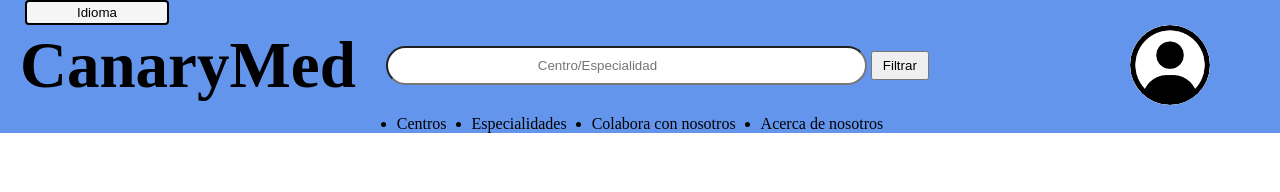
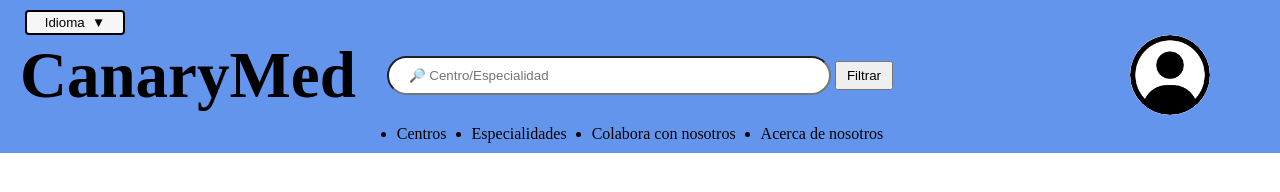
Before and after one commit to Enric1005/CanaryMet, a plain HTML site: page templates/header.html in a window 1280 px wide. Drawn offline with Linux system fonts and the light colour scheme.

Commit message:
mejoras en el header

```diff
--- a/css/header.css
+++ b/css/header.css
@@ -13,12 +13,14 @@ header {
 }
 /* Boton idioma */
 .idioma {
-    padding: 3px 50px;
+    width: 100px;
+    height: 25px;
     cursor: pointer;
     border: 2px solid black;
     background-color: whitesmoke;
     border-radius: 4px;
     margin-left: 25px;
+    margin-top: 10px;
 }
 
 /* Desplegables (se programa después con js)*/
@@ -62,8 +64,10 @@ header {
 }
 
 .search-bar {
-    padding: 10px 150px;
+    width: 400px;
+    padding: 10px 20px;
     border-radius: 50px;
+    text-align: left;
 }
 
 .filter-btn {
@@ -97,8 +101,9 @@ header {
     list-style: disc;
     justify-content: center;
     gap: 25px;
-    margin: 10px 10px 10px 10px;
+    margin: 10px;
     padding: 0;
+    padding-bottom: 10px;
 }
 
 .second_line ul li a{
--- a/templates/header.html
+++ b/templates/header.html
@@ -12,7 +12,7 @@
 <header>
     <!-- header -->
     <div class="zero_line">
-        <input type="button" value="Idioma" class="idioma">
+        <input type="button" value="Idioma  ▼" class="idioma">
 
         <div class="dropdown_language">
             <a href="#">Español</a>
@@ -24,7 +24,7 @@
     <div class="first_line">
         <h1>CanaryMed</h1>
         <div class="center_group">
-            <input type="text" placeholder="Centro/Especialidad" class="search-bar">
+            <input type="text" placeholder="🔎 Centro/Especialidad" style="text-align: left;" class="search-bar">
             <button class="filter-btn">Filtrar</button>
         </div>
         <button class="btn_user">
```
Also changed, not shown: js/index.js (line endings or trailing spaces).
